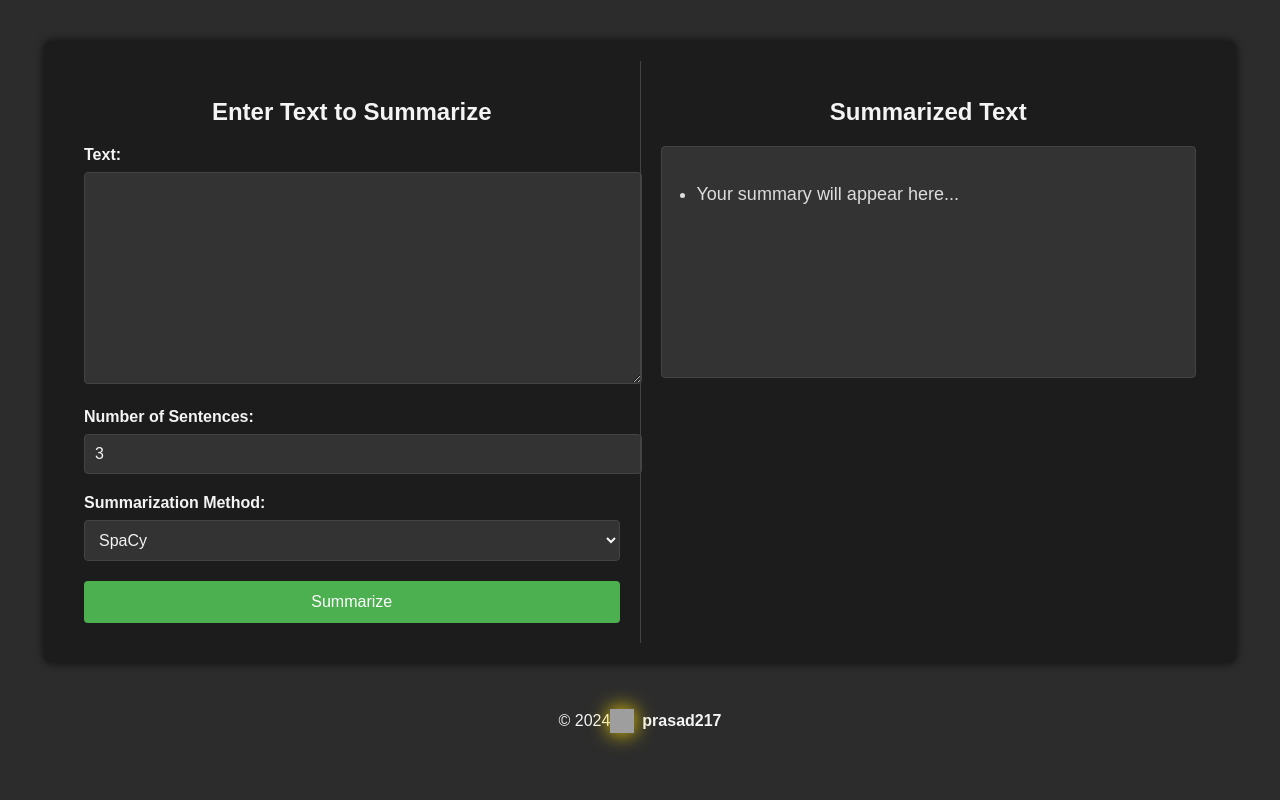
After one commit to prasad217/NLP-Based-Text-Summarizer-Web-Application, a Flask app: page / in a window 1280 px wide. The commit adds this page. Run offline with Flask 3, Linux system fonts and the light colour scheme; grey boxes are pictures that could not be loaded.

Commit message:
updated interface style

```diff
--- /dev/null
+++ b/templates/index.html
@@ -0,0 +1,186 @@
+<!DOCTYPE html>
+<html lang="en">
+<head>
+    <meta charset="UTF-8">
+    <meta name="viewport" content="width=device-width, initial-scale=1.0">
+    <title>Text Summarizer</title>
+    <style>
+        body {
+            font-family: Arial, sans-serif;
+            background-color: #2c2c2c;
+            color: #f4f4f4;
+            margin: 0;
+            padding: 0;
+            display: flex;
+            flex-direction: column;
+            justify-content: center;
+            align-items: center;
+            min-height: 100vh;
+        }
+        .container {
+            display: flex;
+            width: 90%;
+            max-width: 1200px;
+            background-color: #1c1c1c;
+            padding: 20px;
+            border-radius: 8px;
+            box-shadow: 0 0 10px rgba(0, 0, 0, 0.7);
+            margin-bottom: 20px;
+        }
+        .left, .right {
+            flex: 1;
+            padding: 20px;
+            box-sizing: border-box;
+        }
+        .right {
+            border-left: 1px solid #444;
+        }
+        h1 {
+            font-size: 24px;
+            margin-bottom: 20px;
+            color: #f4f4f4;
+            text-align: center;
+        }
+        textarea {
+            width: 100%;
+            padding: 10px;
+            font-size: 16px;
+            border-radius: 4px;
+            border: 1px solid #444;
+            margin-bottom: 20px;
+            background-color: #333;
+            color: #f4f4f4;
+            resize: vertical;
+        }
+        label {
+            display: block;
+            margin-bottom: 8px;
+            font-weight: bold;
+            color: #f4f4f4;
+        }
+        input[type="number"], select {
+            width: 100%;
+            padding: 10px;
+            font-size: 16px;
+            border-radius: 4px;
+            border: 1px solid #444;
+            margin-bottom: 20px;
+            background-color: #333;
+            color: #f4f4f4;
+        }
+        input[type="submit"] {
+            background-color: #4CAF50;
+            color: white;
+            padding: 12px 20px;
+            border: none;
+            border-radius: 4px;
+            cursor: pointer;
+            font-size: 16px;
+            width: 100%;
+        }
+        input[type="submit"]:hover {
+            background-color: #45a049;
+        }
+        .result {
+            font-size: 18px;
+            line-height: 1.6;
+            color: #ddd;
+            background-color: #333;
+            padding: 15px;
+            border-radius: 4px;
+            border: 1px solid #444;
+            min-height: 200px;
+            text-align: justify;
+        }
+        .result ul {
+            padding-left: 20px;
+        }
+        .result ul li {
+            margin-bottom: 10px;
+        }
+        footer {
+            text-align: center;
+            padding: 10px 0;
+            width: 100%;
+            display: flex;
+            justify-content: center;
+            background-color: #2c2c2c;
+        }
+        footer p {
+            display: flex;
+            align-items: center;
+            color: #f4f4f4;
+        }
+        footer img {
+            vertical-align: middle;
+            width: 24px;
+            height: 24px;
+            margin-right: 8px;
+            filter: drop-shadow(0 0 10px rgba(255, 223, 0, 1));
+        }
+        footer a {
+            color: #f4f4f4;
+            text-decoration: none;
+            font-weight: bold;
+            text-shadow: 0 0 10px rgba(255, 223, 0, 1));
+        }
+        footer a:hover {
+            color: #FFD700;
+        }
+    </style>
+</head>
+<body>
+    <div class="container">
+        <div class="left">
+            <h1>Enter Text to Summarize</h1>
+            <form id="summarizeForm">
+                <label for="text">Text:</label>
+                <textarea id="text" name="text" rows="10"></textarea>
+
+                <label for="num_sentences">Number of Sentences:</label>
+                <input type="number" id="num_sentences" name="num_sentences" value="3" min="1" max="10">
+
+                <label for="method">Summarization Method:</label>
+                <select id="method" name="method">
+                    <option value="spacy">SpaCy</option>
+                    <option value="transformer">Transformer</option>
+                </select>
+
+                <input type="submit" value="Summarize">
+            </form>
+        </div>
+        <div class="right">
+            <h1>Summarized Text</h1>
+            <div id="result" class="result">
+                <ul>
+                    <li>Your summary will appear here...</li>
+                </ul>
+            </div>
+        </div>
+    </div>
+    <footer>
+        <p>&copy; 2024 <img src="https://cdn-icons-png.flaticon.com/128/2111/2111432.png" alt="GitHub Logo"> <a href="https://github.com/prasad217" target="_blank">prasad217</a></p>
+    </footer>
+
+    <script>
+        document.getElementById('summarizeForm').addEventListener('submit', function(e) {
+            e.preventDefault(); // Prevent the form from submitting the traditional way
+            const text = document.getElementById('text').value;
+
+            // Replace this with an actual API call or logic to summarize the text
+            const summary = summarizeText(text, 2); // Mock function to summarize text
+
+            // Display the result in bullet points
+            const resultElement = document.getElementById('result');
+            resultElement.innerHTML = "<ul>" + summary.map(point => `<li>${point}</li>`).join('') + "</ul>";
+        });
+
+        // Mock function that pretends to summarize the text (replace with actual logic)
+        function summarizeText(text, numSentences) {
+            // Simple mock: split text into sentences and return the first few
+            const sentences = text.split('.').filter(sentence => sentence.trim().length > 0);
+            return sentences.slice(0, numSentences).map(sentence => sentence.trim() + ".");
+        }
+    </script>
+</body>
+</html>
```
Also changed, not shown: templates/result.html (+110 -6 lines), 1 other file.
